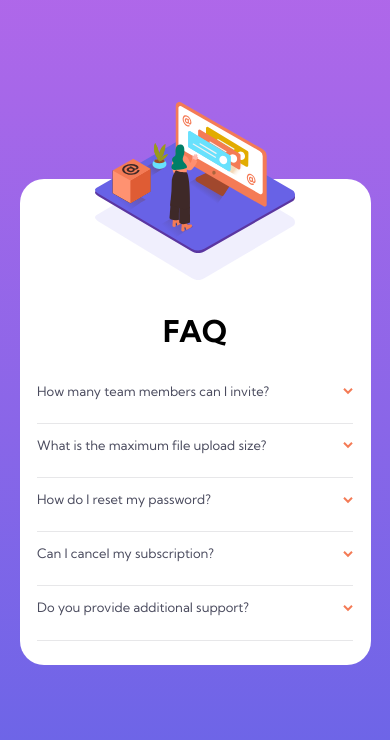
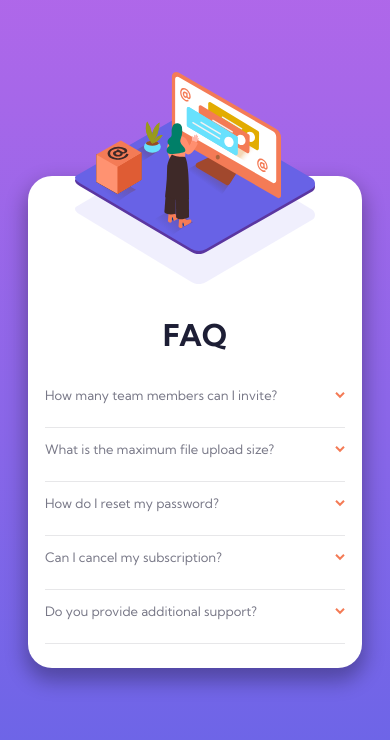
Before and after one commit to A14313/faq-FEM, a website built with Parcel: page src/index.html in a window 390 px wide. Built offline with nearby package versions, Linux system fonts and the light colour scheme.

Commit message:
Done with mobile and medium viewport

```diff
--- a/src/index.html
+++ b/src/index.html
@@ -11,11 +11,16 @@
     <body>
         <main class="main">
             <div class="container">
+                <div class="card-container">
                     <div class="card">
 
                         <div class="card__img">
-                        <img class="card__img--illustration" src="images/illustration-woman-online-mobile.svg" alt="">
-                        <img class="card__img--pattern" src="images/bg-pattern-mobile.svg" alt="">
+                            <img class="card__img--illustration" src="images/illustration-woman-online-mobile.svg" alt="" mobile>
+                            <img class="card__img--pattern" src="images/bg-pattern-mobile.svg" alt="" mobile>
+
+                            <img class="card__img--illustration" src="images/illustration-woman-online-desktop.svg" alt="" desktop>
+                            <img class="card__img--box" src="images/illustration-box-desktop.svg" alt="" desktop>
+                            <img class="card__img--pattern" src="images/bg-pattern-desktop.svg" alt="" desktop>
                         </div>
 
                         <div class="card__content">
@@ -92,6 +97,7 @@
 
                     </div>
                 </div>
+            </div>
         </main>
     </body>
 </html>
--- a/src/scss/_breakpoints.scss
+++ b/src/scss/_breakpoints.scss
@@ -2,6 +2,7 @@
 
 $breakpoints: (
     xsm: 320px,
+    xsm2: 450px,
     sm: 600px,
     med: 800px,
     lrg: 1000px,
--- a/src/scss/main.scss
+++ b/src/scss/main.scss
@@ -27,15 +27,59 @@ body {
     min-height: 100vh;
 }
 
+.card-container {
+    position: relative;
+    width: 95%;
+    max-width: 400px;
+    margin-inline: auto;
+
+    @include mediaQuery(xsm2) {
+        width: 90%;
+    }
+
+    @include mediaQuery(med) {
+        max-width: 700px;
+        width: 100%;
+
+        &::before {
+            content: url("../images/illustration-box-desktop.svg");
+            display: block;
+            position: absolute;
+            left: -100px;
+            top: 120px;
+            transform: translate(0,0);
+            z-index: 9;
+        }
+    }
+}
+
 .card {
     background-color: #FFF;
     border-radius: 2em;
     padding-block: 2em;
 
+
+    box-shadow: 0 10px 20px 3px rgba(0,0,0,.3);
+
+
+
+    @include mediaQuery(med) {
+
+        display: grid;
+        grid-template-columns: repeat(2, 1fr);
+        overflow: hidden;
+    }
+
     & > * {
         width: 90%;
         max-width: 1200px;
         margin-inline: auto;
+
+        //        outline: 1px solid red;
+
+        @include mediaQuery(med) {
+            width: 90%;
+        }
     }
 
     &__img {
@@ -47,21 +91,65 @@ body {
         align-items: center;
 
 
-        &--illustration {
+        &--illustration[mobile] {
             position: absolute;
-
             width: 90%;
-            max-width: 200px;
+            max-width: 240px;
             left: 50%;
             top: 50%;
-            transform: translate(-50%, -140px);
-
+            transform: translate(-50%, -170px);
         }
 
-        &--pattern {
+        &--pattern[mobile] {
             width: 90%;
-            max-width: 200px;
-            margin-block-start: -10px;
+            max-width: 240px;
+            margin-block-start: -20px;
+        }
+
+        &--illustration[desktop],
+        &--box[desktop],
+        &--pattern[desktop] {
+            display: none;
+        }
+
+        @include mediaQuery(med) {
+
+
+            &--illustration[mobile],
+            &--pattern[mobile] {
+                display: none;
+            }
+
+            &--illustration[desktop],
+            &--box[desktop],
+            &--pattern[desktop] {
+                display: unset;
+            }
+
+
+            &--illustration[desktop] {
+                position: absolute;
+                width: 100%;
+                max-width: 400px;
+                left: -50px;
+                top: 40px;
+                transform: translate(0, 0);
+            }
+
+            &--box[desktop] {
+                position: absolute;
+                max-width: 400px;
+                left: -100px;
+                top: 40px;
+                transform: translate(0,0);
+                display: none;
+            }
+
+            &--pattern[desktop] {
+                width: 100%;
+                max-width: 400px;
+                margin-inline-start: -100px;
+            }
         }
     }
 
@@ -71,9 +159,9 @@ body {
         flex-direction: column;
         justify-content: center;
         align-items: space-between;
-        //        margin-block-start: 10rem;
 
         h1 {
+            color: var(--clr-text-dark-title-primary);
             line-height: 1;
             margin-block: 1.2em;
             text-align: center;
@@ -101,7 +189,8 @@ body {
 
         &__question {
             font-size: var(--fs-500);
-            color: var(--clr-text-dark-primary);
+            color: var(--clr-text-dark-primary-lighter);
+
 
             display: flex;
             justify-content: space-between;
@@ -116,7 +205,7 @@ body {
 
         &__answer {
             font-size: var(--fs-500);
-            color: var(--clr-text-dark-primary);
+            color: var(--clr-text-dark-primary-lighter);
             margin-block: .87em;
 
             transition: max-height var(--transition-speed) ease;
@@ -133,7 +222,7 @@ body {
 
         &.active &__question p {
             color: var(--clr-text-dark-title-primary);
-            color: red;
+            font-weight: 700;
         }
 
         &.active .arrow {
```
Also changed, not shown: dist/bg-pattern-desktop.96d2db15.svg (added), dist/illustration-box-desktop.65c72066.svg (added), dist/illustration-woman-online-desktop.aad9a73e.svg (added), dist/index.html, 5 other files. Lines whose indentation alone changed are shown as unchanged.
